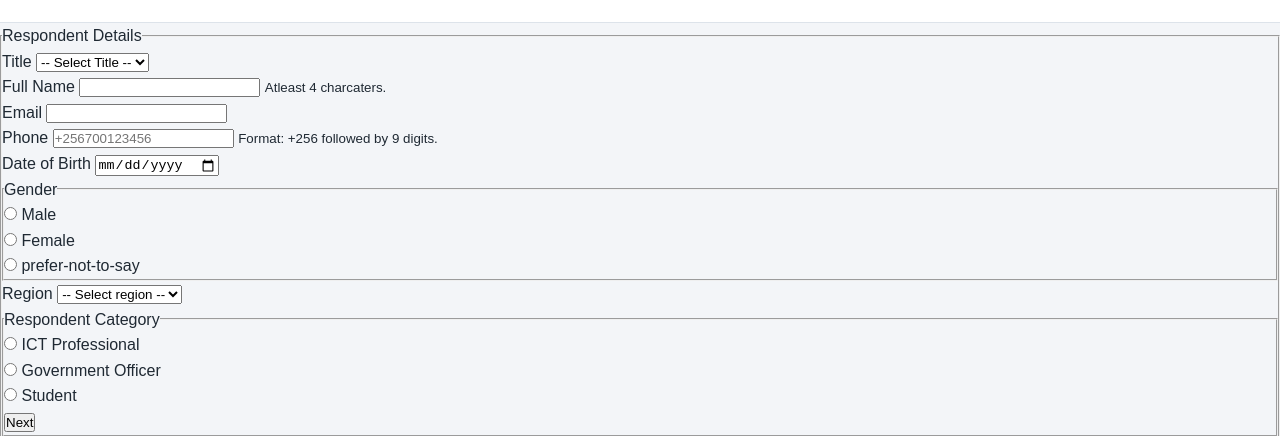
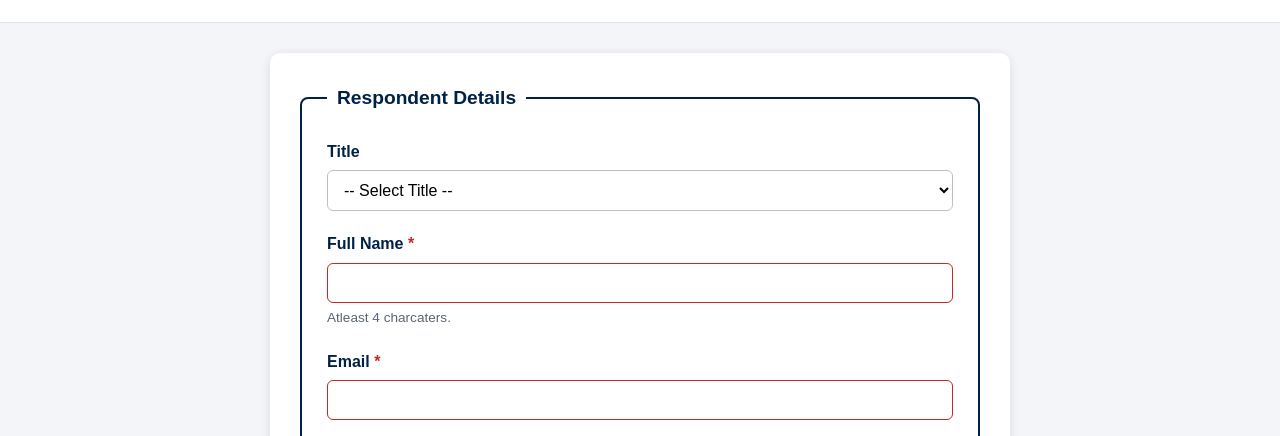
Before and after one commit to Patrickodida/nita-uganda-online-survey-form, a plain HTML site: page index.html in a window 1280 px wide. Shown: the part 544-980 px from the top of the page. Drawn offline with Linux system fonts and the light colour scheme.

Commit message:
style the form

```diff
--- a/survey.css
+++ b/survey.css
@@ -107,3 +107,115 @@ body {
     border-color: #D4AF37;
     color: #002147;
 }
+
+/* Form area */
+main {
+    max-width: 780px;
+    margin: 30px auto;
+    padding: 0 20px;
+}
+
+form {
+    background: #FFFFFF;
+    padding: 30px;
+    border-radius: 10px;
+    box-shadow: 0 2px 10px rgba(0, 33, 71, 0.12);
+}
+
+fieldset {
+    border: 2px solid #002147;
+    border-radius: 8px;
+    padding: 25px;
+}
+
+legend {
+    color: #002147;
+    font-weight: bold;
+    font-size: 1.2rem;
+    padding: 0 10px;
+}
+
+/* Form groups: label on top, input below */
+.form-group {
+    display: flex;
+    flex-direction: column;
+    margin-bottom: 20px;
+}
+
+.form-group label,
+.form-group .group-label {
+    font-weight: bold;
+    color: #002147;
+    margin-bottom: 6px;
+}
+
+.required::after {
+    content: " *";
+    color: #C62828;
+}
+
+.form-group input[type="text"],
+.form-group input[type="email"],
+.form-group input[type="tel"],
+.form-group input[type="date"],
+.form-group select {
+    width: 100%;
+    padding: 10px 12px;
+    font-size: 1rem;
+    border: 1px solid #B8C2CF;
+    border-radius: 6px;
+    background: #FFFFFF;
+}
+
+.form-group input:focus,
+.form-group select:focus {
+    outline: 3px solid #D4AF37;
+    border-color: #002147;
+}
+
+.form-group input:invalid:not(:placeholder-shown) {
+    border-color: #C62828;
+}
+
+.hint {
+    font-size: 0.85rem;
+    color: #5A6672;
+    margin-top: 4px;
+}
+
+/* Radio groups */
+.radio-group {
+    border: none;
+    padding: 0;
+    margin: 0;
+}
+
+.radio-group legend {
+    font-size: 1rem;
+    padding: 0;
+    margin-bottom: 6px;
+}
+
+.radio-options {
+    display: flex;
+    flex-wrap: wrap;
+    gap: 10px 28px;
+}
+
+.radio-options div {
+    display: flex;
+    align-items: center;
+    gap: 8px;
+}
+
+.radio-options label {
+    font-weight: normal;
+    color: #1F2933;
+    margin: 0;
+}
+
+input[type="radio"] {
+    width: 18px;
+    height: 18px;
+    accent-color: #002147;
+}
```
